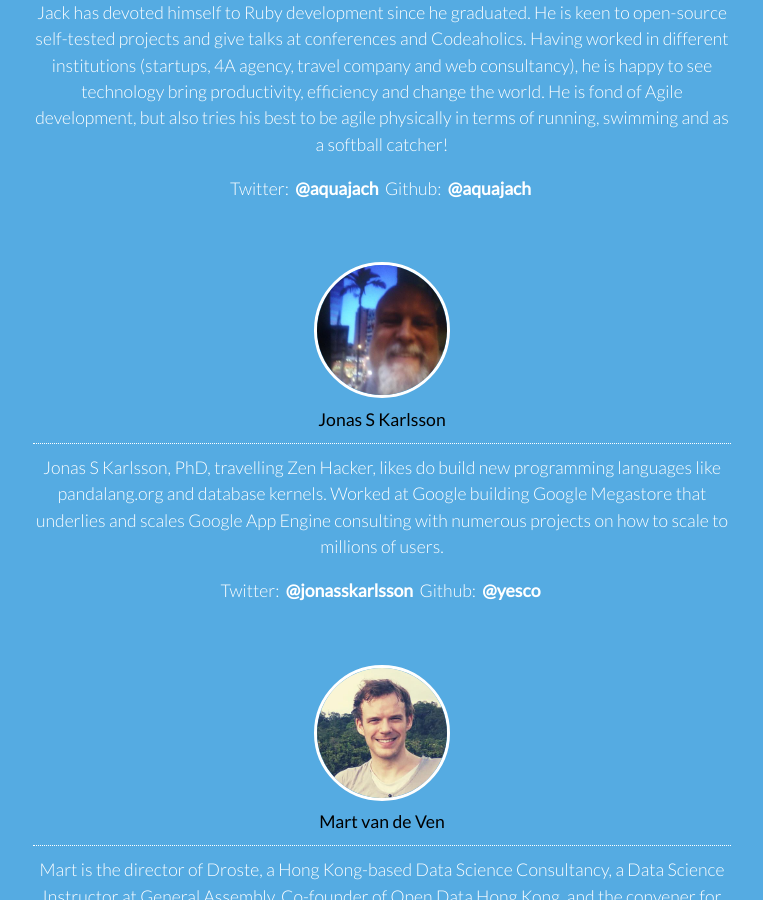
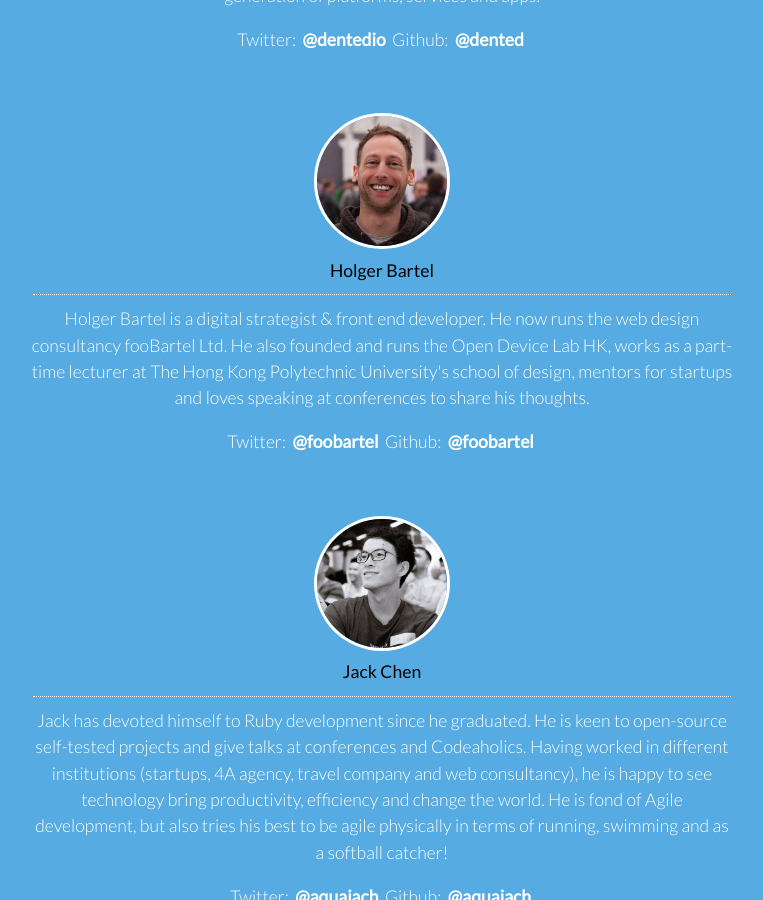
Before and after one commit to hkcodeconf/hongkong.codeconf.io, a Jekyll site: the page built from index.html, in a window 1280 px wide and 900 px high, scrolled down 4241 px. Shown: the whole window, without its empty margins (258-1021 px from the left). Built offline with Jekyll 4.4.1, drawn with Linux system fonts in a browser that asks for light colours; some web fonts are replaced; some of the changed text lies outside the part shown.

Commit message:
Add Elaine, Holger, and Vincent

```diff
--- a/_data/speakers.yml
+++ b/_data/speakers.yml
@@ -14,6 +14,12 @@
   github: donal
   twitter: nashape
 
+- slug: elaine-chan
+  name: Elaine Chan
+  title: "Scrapying, from basics to scaling up"
+  image_url: "/images/2015/elaine-chan.jpg"
+  bio: "Java and Javascript dev in a bank. (Yes I know they are different!)  Always curious and always procrastinating.  Big fan of civic hacking and body hacking."
+
 - slug: godfrey-chan
   name: Godfrey Chan
   title: "Stories from afar: Hong Konger in North America"
@@ -29,6 +35,14 @@
   bio: "Gram is a hacker enthusiast, developer and amateur MMA fighter. He believes that knowledge is meant to be shared to improve the generations to come. After moving to Hong Kong, he has become a driving force in the startup community mentoring, helping and building the next generation of platforms, services and apps."
   twitter: dentedio
   github: dented
+
+- slug: holger-bartel
+  name: Holger Bartel
+  title: "TBD"
+  image_url: "/images/2015/holger-bartel.jpg"
+  bio: "Holger Bartel is a digital strategist & front end developer. He now runs the web design consultancy fooBartel Ltd. He also founded and runs the Open Device Lab HK, works as a part-time lecturer at The Hong Kong Polytechnic University's school of design, mentors for startups and loves speaking at conferences to share his thoughts."
+  twitter: foobartel
+  github: foobartel
 
 - slug: jack-chen
   name: Jack Chen
@@ -69,3 +83,11 @@
   bio: "Tony Wong, co-founder and CTO of Shopline, is an entrepreneur and software engineer that has extensive experience in Web and Mobile Apps development. He is passionate about startups and is experienced in startup dynamics as a Founding Member of Viss, a mobile app focusing on fashion in Asia. Tony was an Overall Winner at Startup Weekend HK 2013 and he also holds a Master of Science from HKUST Business School. Prior to moving to Hong Kong, Tony has lived and worked in different parts of the world, including Latin America, Canada and other parts of South East Asia, giving him unique insight into many emerging markets around the globe."
   twitter: tonywongk
   github: tonywongk
+
+- slug: vincent-lau
+  name: Vincent Lau
+  title: "Scrapying, from basics to scaling up"
+  image_url: "/images/2015/vincent-lau.jpg"
+  bio: "Javascript/Python/Scala guy. Work at a local start-up where my job is translating code into a world-class online translation platform. Love UX, Architectures, Data Science, Start-ups. Co-founded Code for Hong Kong, the civic hacking community."
+  twitter: vincent_lcy
+  github: vincentlaucy
```
Also changed, not shown: images/2015/andrew-medworth.jpg, images/2015/donal-ellis.jpg, images/2015/elaine-chan.jpg (added), images/2015/godfrey-chan.jpg, images/2015/gram-lok.jpg, images/2015/holger-bartel.jpg (added), images/2015/jack-chen.jpg, images/2015/jonas-karlsson.jpg, images/2015/mart-van-de-ven.jpg, images/2015/pedro-pimentel.jpg, images/2015/tony-wong.jpg, images/2015/vincent-lau.jpg (added).
